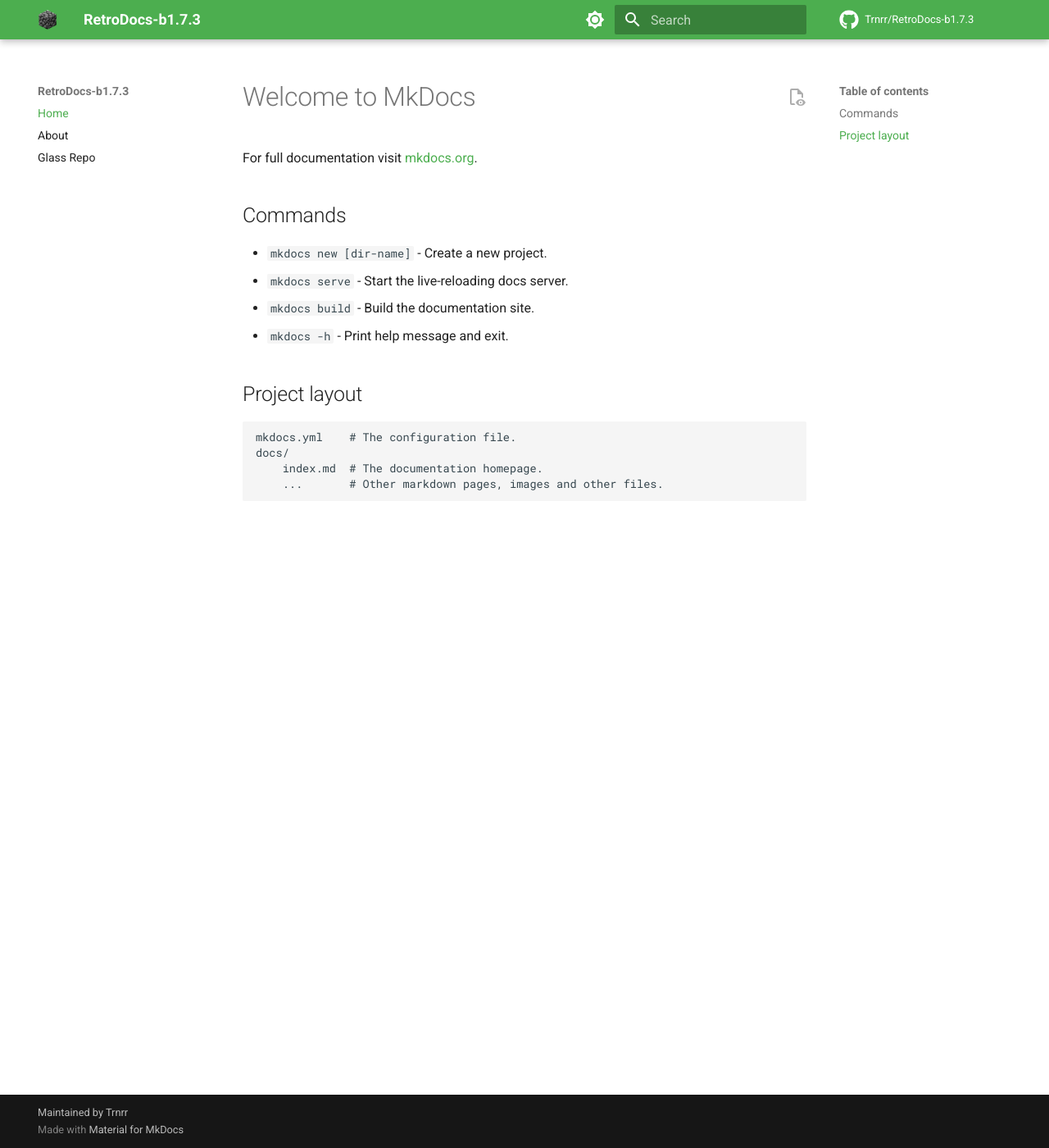
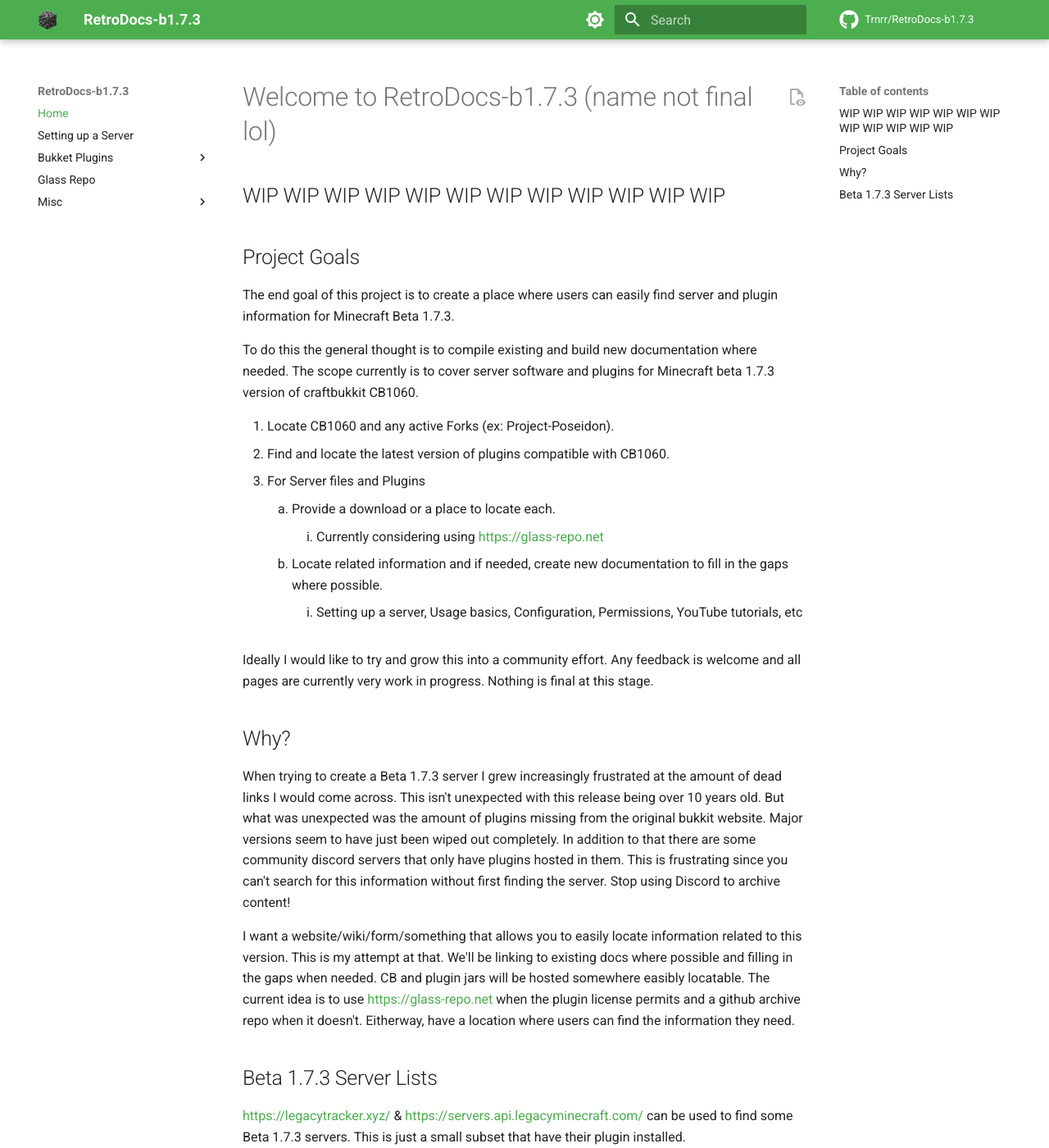
Before and after one commit to Trnrr/RetroDocs-b1.7.3, an MkDocs documentation site: the page built from docs/index.md, in a window 1280 px wide and 1400 px high. Shown: the whole window at 82% size. Built offline with MkDocs 1.6.1 and Material for MkDocs 9.7.7, drawn with Linux system fonts in a browser that asks for light colours; comment, search, counter and statistics services are not loaded; some of the changed text lies outside the part shown.

Commit message:
Wip basic information and some test pages for lockette

```diff
--- a/docs/index.md
+++ b/docs/index.md
@@ -1,17 +1,35 @@
-# Welcome to MkDocs
+# Welcome to RetroDocs-b1.7.3 (name not final lol)
 
-For full documentation visit [mkdocs.org](https://www.mkdocs.org).
+## WIP WIP WIP WIP WIP WIP WIP WIP WIP WIP WIP WIP
 
-## Commands
+## Project Goals
+The end goal of this project is to create a place where users can easily find server and plugin information for Minecraft Beta 1.7.3.
 
-* `mkdocs new [dir-name]` - Create a new project.
-* `mkdocs serve` - Start the live-reloading docs server.
-* `mkdocs build` - Build the documentation site.
-* `mkdocs -h` - Print help message and exit.
+To do this the general thought is to compile existing and build new documentation where needed. The scope currently is to cover server software and plugins for Minecraft beta 1.7.3 version of craftbukkit CB1060.
 
-## Project layout
+1. Locate CB1060 and any active Forks (ex: Project-Poseidon).
+2. Find and locate the latest version of plugins compatible with CB1060.
+3. For Server files and Plugins
+    1. Provide a download or a place to locate each.
+        1. Currently considering using [https://glass-repo.net](https://glass-repo.net)
+    2. Locate related information and if needed, create new documentation to fill in the gaps where possible.
+        1. Setting up a server, Usage basics, Configuration, Permissions, YouTube tutorials, etc
 
-    mkdocs.yml    # The configuration file.
-    docs/
-        index.md  # The documentation homepage.
-        ...       # Other markdown pages, images and other files.
+
+Ideally I would like to try and grow this into a community effort. Any feedback is welcome and all pages are currently very work in progress. Nothing is final at this stage.
+
+
+## Why?
+When trying to create a Beta 1.7.3 server I grew increasingly frustrated at the amount of dead links I would come across. This isn't unexpected with this release being over 10 years old. But what was unexpected was the amount of plugins missing from the original bukkit website. Major versions seem to have just been wiped out completely. In addition to that there are some community discord servers that only have plugins hosted in them. This is frustrating since you can't search for this information without first finding the server. Stop using Discord to archive content!
+
+I want a website/wiki/form/something that allows you to easily locate information related to this version. This is my attempt at that. We'll be linking to existing docs where possible and filling in the gaps when needed. CB and plugin jars will be hosted somewhere easibly locatable. The current idea is to use [https://glass-repo.net](https://glass-repo.net) when the plugin license permits and a github archive repo when it doesn't. Eitherway, have a location where users can find the information they need.
+
+
+## Beta 1.7.3 Server Lists
+
+[https://legacytracker.xyz/](https://legacytracker.xyz/) & [https://servers.api.legacyminecraft.com/](https://servers.api.legacyminecraft.com/) can be used to find some Beta 1.7.3 servers. This is just a small subset that have their plugin installed.
+
+
+
+remove later lol
+https://yakworks.github.io/docmark/cheat-sheet/
--- a/mkdocs.yml
+++ b/mkdocs.yml
@@ -8,8 +8,11 @@
 ##########################################################
 nav:
 - Home: index.md
-- About: about.md
+- Setting up a Server.md
+- ... | Bukket Plugins/*/*.md
 - 'Glass Repo': 'https://glass-repo.net'
+- Misc:
+  - ...
 
 ##########################################################
 theme:
@@ -22,6 +25,7 @@
     - search.share
     - navigation.tracking
     - content.action.view
+    - content.code.copy
   palette:
     # Palette toggle for light mode
     - media: "(prefers-color-scheme: light)"
@@ -44,3 +48,20 @@
 plugins:
   - search:
       lang: en
+  - awesome-pages #works
+
+extra:
+  status:
+    new: Work in progress, expect changes.
+
+markdown_extensions:
+  - admonition
+  - pymdownx.details
+  - pymdownx.superfences
+  - def_list
+  - attr_list
+  - pymdownx.emoji:
+      emoji_index: !!python/name:material.extensions.emoji.twemoji
+      emoji_generator: !!python/name:material.extensions.emoji.to_svg
+  - pymdownx.tabbed:
+      alternate_style: true
```
Also changed, not shown: README.md (+3 -1 lines), docs/Bukket Plugins/Lockette/Lockette.md (added, +16 -0 lines), docs/Bukket Plugins/Lockette/LockettePermissions.md (added, +56 -0 lines), docs/Bukket Plugins/Lockette/LocketteUserGuide.md (added, +32 -0 lines), docs/Bukket Plugins/PermissionsEx/PermissionsEx.md (added, +9 -0 lines), docs/Setting up a Server.md (added, +12 -0 lines), docs/license.md (added, +5 -0 lines).
